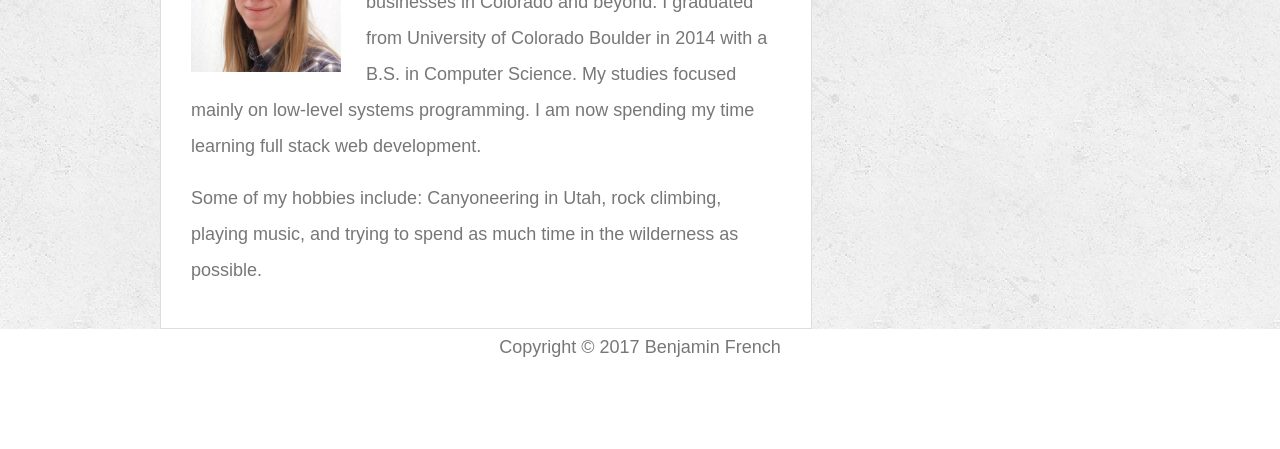
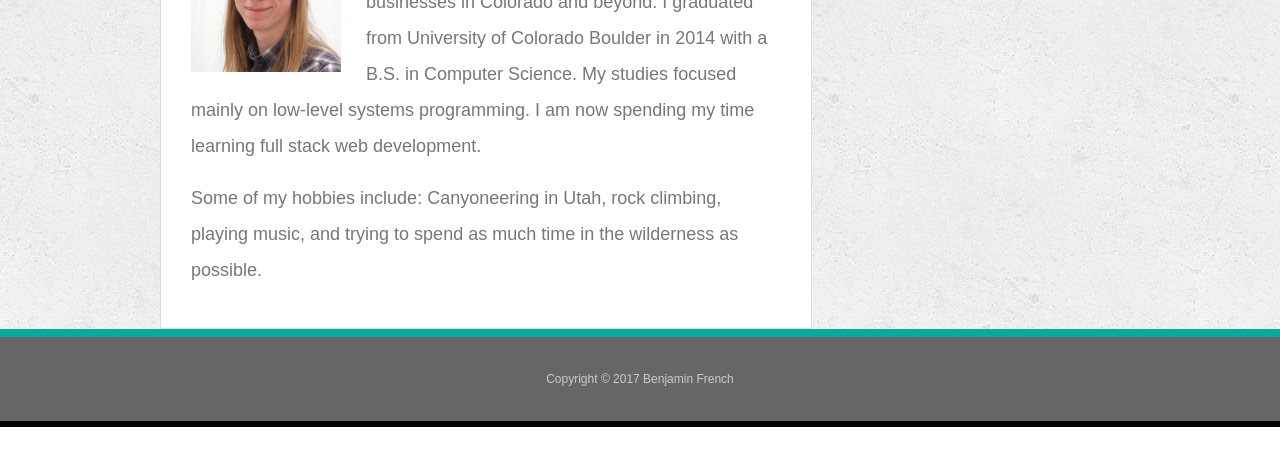
Before and after one commit to BenjaminFrench/Basic-Portfolio, a plain HTML site: page index.html in a window 1280 px wide. Shown: the part 351-800 px from the top of the page. Drawn offline with Linux system fonts and the light colour scheme.

Commit message:
More styling

```diff
--- a/assets/css/style.css
+++ b/assets/css/style.css
@@ -133,7 +133,15 @@ p {
 	margin: 0 0px 0 0;
 }
 
-.footer {
+.footer p {
 	clear: both;
+	background-color: #666666;
 	text-align: center;
+	color: #cccccc;
+	font-size: .75em;
+	padding: 30px 0 30px 0;
+	border-width: 8px 0 6px 0;
+	border-style: solid;
+	border-top-color: #03aba0;
+	border-bottom-color: #000000;
 }
```
